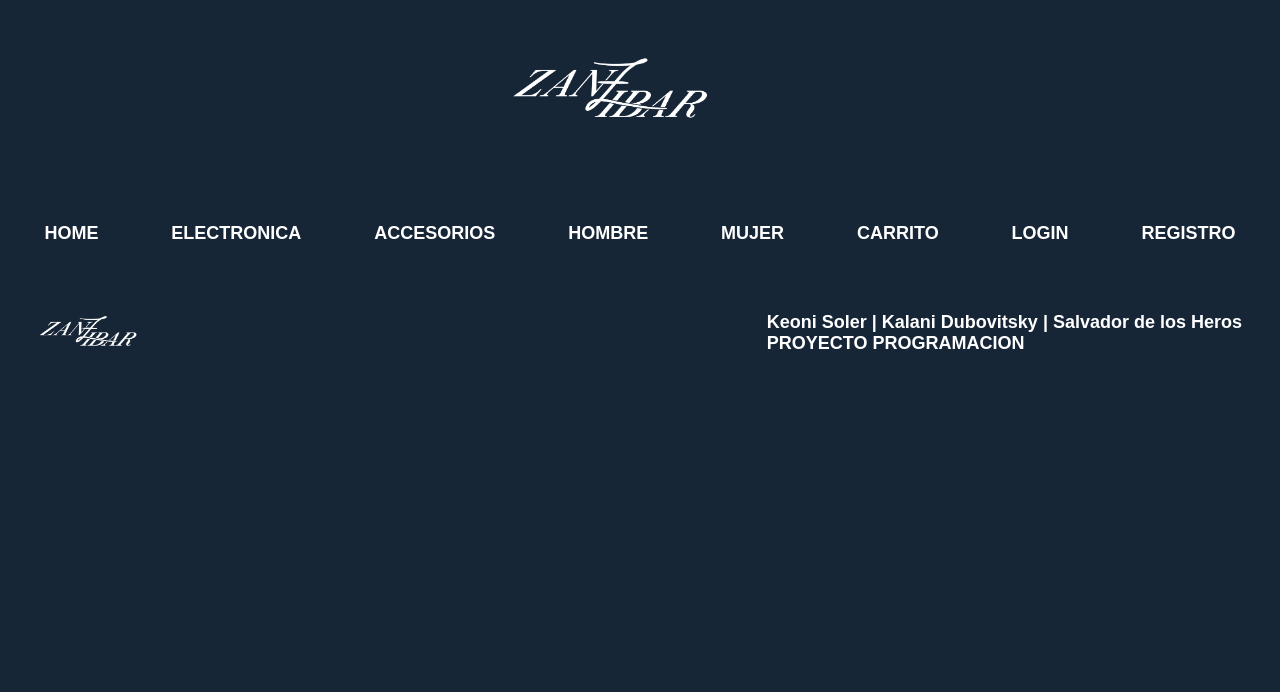
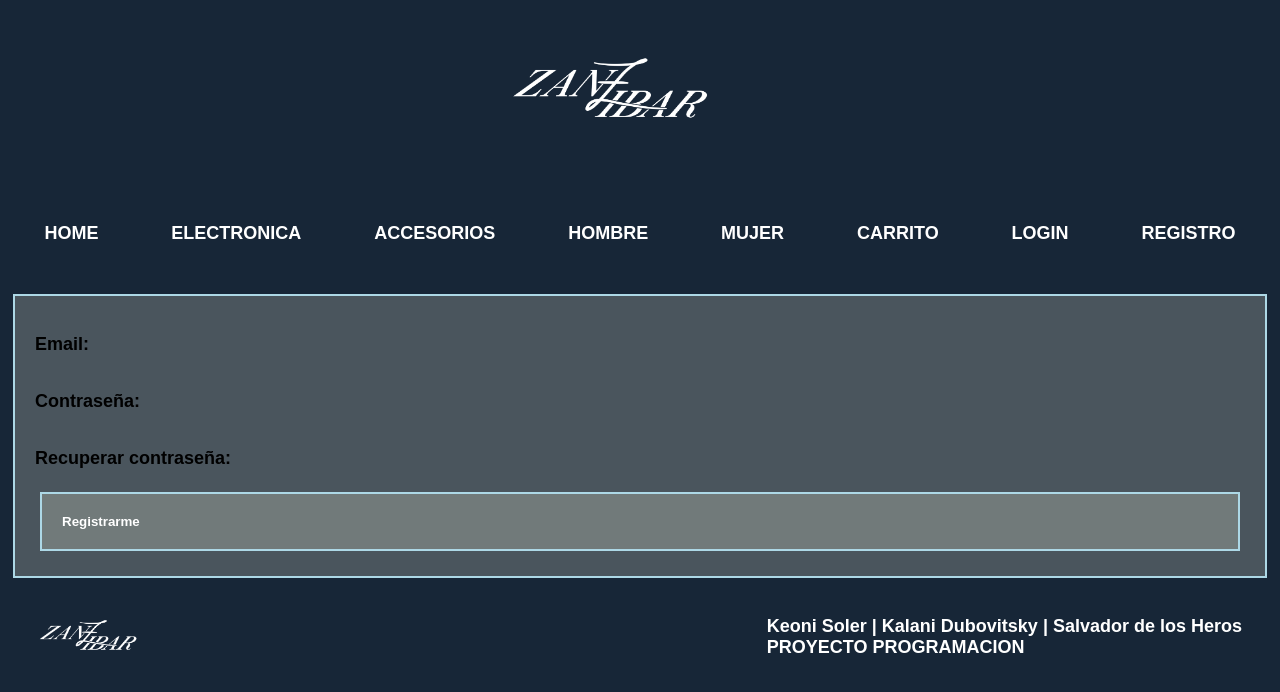
Before and after one commit to KeoniSoler/zanzibar, a plain HTML site: page register.html in a window 1280 px wide. Drawn offline with Linux system fonts and the light colour scheme; a web font is replaced by a local one.

Commit message:
Pricncipio de registro

```diff
--- a/register.html
+++ b/register.html
@@ -28,6 +28,13 @@
         </nav>
     </header>
 
+    <article class="articleHome">
+        <p>Email:</p>
+        <p>Contraseña:</p>
+        <p>Recuperar contraseña:</p>
+        <button class="login"><a href="./index.html"> Registrarme </button>
+    </article>
+
     <!--Footer-->
     <footer class="footer">
         <div>
```
